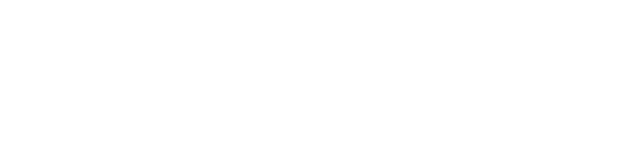
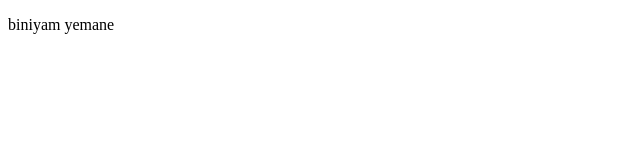
Before and after one commit to biniyy149/test, a plain HTML site: page index.html in a window 1280 px wide. Shown: the whole page, without its empty margins (0-640 px from the left). Drawn offline with Linux system fonts and the light colour scheme.

```diff
--- a/index.html
+++ b/index.html
@@ -7,6 +7,7 @@
     <link rel="stylesheet" href="style.css">
 </head>
 <body>
+    <p>biniyam yemane</p>
 
 </body>
 </html>
```
